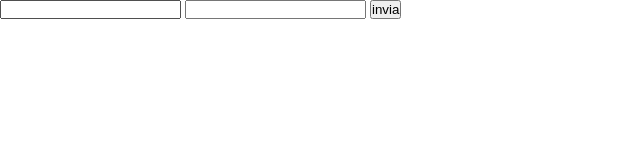
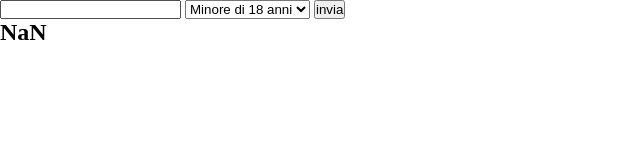
Before and after one commit to ludovicofiore/js-biglietto-treno-form, a plain HTML site: page index.html in a window 1280 px wide. Both pictures are taken after a click on the button "invia". Shown: the whole page, without its empty margins (0-640 px from the left). Drawn offline with Linux system fonts and the light colour scheme.

Commit message:
prova sostituzione dell'input text dell'età con select

```diff
--- a/index.html
+++ b/index.html
@@ -10,8 +10,18 @@
 
     <main>
         <input type="text" class="input-km">
-        <input type="text" class="input-age">
+
+        <select name="age" class="input-age">
+            <option id="minorenne">Minore di 18 anni</option>
+            <option id="normale">Tra 18 e 65 anni</option>
+            <option id="over65">Over 65 anni</option>
+        </select>
+
         <button class="input-button">invia</button>
+
+        <h2 id="prezzo">
+
+        </h2>
     </main>
 
 
--- a/js/main.js
+++ b/js/main.js
@@ -26,7 +26,7 @@ myButton.addEventListener("click",
         let inputValueKm = parseInt(askKm.value);
 
         // value age
-        let inputValueAge = parseInt(askAge.value);
+        let inputValueAge = askAge.value;
 
         console.log(inputValueKm, inputValueAge);
 
@@ -37,13 +37,18 @@ myButton.addEventListener("click",
 
         // applicazione eventuali sconti
         let finalPrice;
+        let underAge = document.getElementById("minorenne");
+        let middleAge = document.getElementById("normale");
+        let overAge = document.getElementById("over65");
 
-        if (inputValueAge < 18) { // se minorenne sconto 20%
+        console.log(underAge, overAge);
+
+        if (inputValueAge = underAge) { // se minorenne sconto 20%
 
             finalPrice = firstPrice - (firstPrice * 0.20);
             console.log(finalPrice);
 
-        } else if (inputValueAge > 65) { // se over 65 sconto 40%
+        } else if (inputValueAge = overAge) { // se over 65 sconto 40%
 
             finalPrice = firstPrice - (firstPrice * 0.40);
             console.log(finalPrice);
@@ -55,5 +60,8 @@ myButton.addEventListener("click",
         // aggiustamento prezzo a due decimali
         let refinedPrice = finalPrice.toFixed(2);
         console.log(refinedPrice);
+
+        // output
+        document.getElementById("prezzo").innerHTML = refinedPrice;
     }
 )
```
